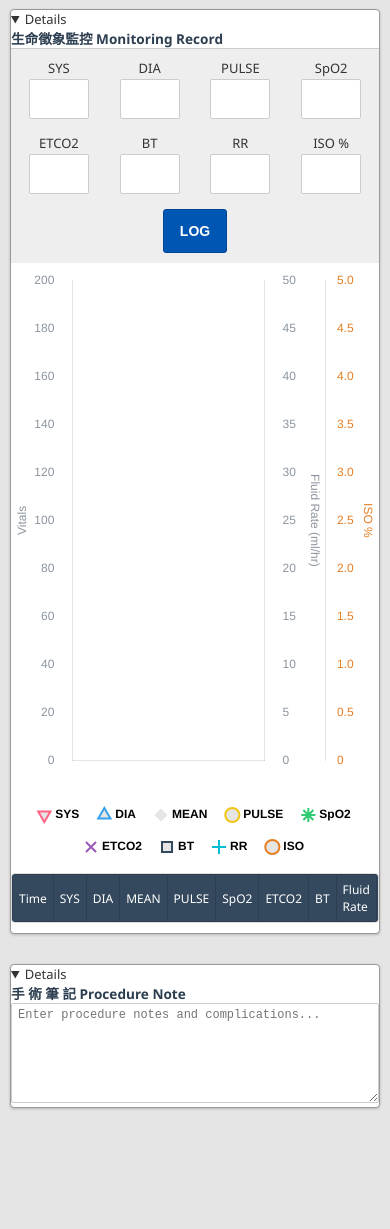
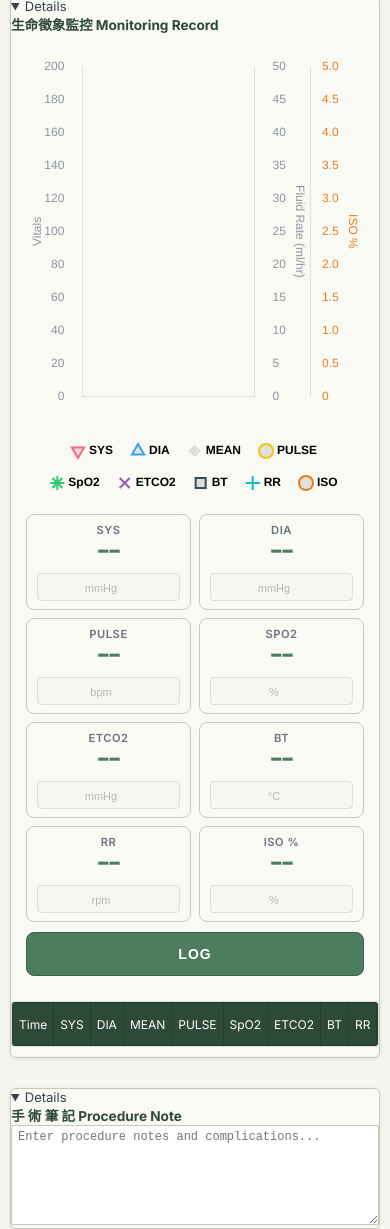
Before and after one commit to blackghost1989/anesthesia_record, a website built with Vite: page index.html in a window 390 px wide. Shown: the part 488-1717 px from the top of the page. Before the commit the page ends 1626 px from the top, so only its background shows below. Built offline with nearby package versions, Linux system fonts and the light colour scheme.

Commit message:
feat: Forest Sage theme + dashboard layout
- Color palette: sage green (#4d7c5e) accent, warm off-white bg, deep forest headers
- Dashboard layout: chart left 60%, vital sign cards right 40%
- Vital cards: large number displays updated on LOG
- Responsive breakpoints for mobile
- Added RR and ISO% to history table columns

```diff
--- a/index.html
+++ b/index.html
@@ -252,46 +252,64 @@
                         <h2>生命徵象監控 Monitoring Record</h2>
                     </div>
                     <div class="card-content">
-                <div class="vital-inputs">
-                    <div class="input-mini">
-                        <label>SYS</label>
-                        <input type="number" id="input-sys" inputmode="numeric">
-                    </div>
-                    <div class="input-mini">
-                        <label>DIA</label>
-                        <input type="number" id="input-dia" inputmode="numeric">
-                    </div>
-                    <div class="input-mini">
-                        <label>PULSE</label>
-                        <input type="number" id="input-pulse" inputmode="numeric">
-                    </div>
-                    <div class="input-mini">
-                        <label>SpO2</label>
-                        <input type="number" id="input-spo2" inputmode="numeric">
-                    </div>
-                    <div class="input-mini">
-                        <label>ETCO2</label>
-                        <input type="number" id="input-etco2" inputmode="numeric">
-                    </div>
-                    <div class="input-mini">
-                        <label>BT</label>
-                        <input type="number" id="input-bt" inputmode="decimal" step="0.1">
-                    </div>
-                    <div class="input-mini">
-                        <label>RR</label>
-                        <input type="number" id="input-rr" inputmode="numeric">
-                    </div>
-                    <div class="input-mini">
-                        <label>ISO %</label>
-                        <input type="number" id="input-iso" inputmode="decimal" step="0.1">
-                    </div>
-                    <button id="log-vitals" class="btn-primary">LOG</button>
-                </div>
+                        <!-- Dashboard Grid: Chart Left + Vital Cards Right -->
+                        <div class="monitoring-dashboard">
+                            <div class="chart-panel">
                                 <div class="chart-wrapper">
                                     <div class="chart-scroll-container">
                                         <canvas id="vitalChart"></canvas>
                                     </div>
                                 </div>
+                            </div>
+                            <div class="vital-cards-panel">
+                                <div class="vital-cards-grid">
+                                    <div class="vital-card">
+                                        <label>SYS</label>
+                                        <span class="vital-display" id="display-sys">--</span>
+                                        <input type="number" id="input-sys" inputmode="numeric" placeholder="mmHg">
+                                    </div>
+                                    <div class="vital-card">
+                                        <label>DIA</label>
+                                        <span class="vital-display" id="display-dia">--</span>
+                                        <input type="number" id="input-dia" inputmode="numeric" placeholder="mmHg">
+                                    </div>
+                                    <div class="vital-card">
+                                        <label>PULSE</label>
+                                        <span class="vital-display" id="display-pulse">--</span>
+                                        <input type="number" id="input-pulse" inputmode="numeric" placeholder="bpm">
+                                    </div>
+                                    <div class="vital-card">
+                                        <label>SpO2</label>
+                                        <span class="vital-display" id="display-spo2">--</span>
+                                        <input type="number" id="input-spo2" inputmode="numeric" placeholder="%">
+                                    </div>
+                                    <div class="vital-card">
+                                        <label>ETCO2</label>
+                                        <span class="vital-display" id="display-etco2">--</span>
+                                        <input type="number" id="input-etco2" inputmode="numeric" placeholder="mmHg">
+                                    </div>
+                                    <div class="vital-card">
+                                        <label>BT</label>
+                                        <span class="vital-display" id="display-bt">--</span>
+                                        <input type="number" id="input-bt" inputmode="decimal" step="0.1"
+                                            placeholder="°C">
+                                    </div>
+                                    <div class="vital-card">
+                                        <label>RR</label>
+                                        <span class="vital-display" id="display-rr">--</span>
+                                        <input type="number" id="input-rr" inputmode="numeric" placeholder="rpm">
+                                    </div>
+                                    <div class="vital-card">
+                                        <label>ISO %</label>
+                                        <span class="vital-display" id="display-iso">--</span>
+                                        <input type="number" id="input-iso" inputmode="decimal" step="0.1"
+                                            placeholder="%">
+                                    </div>
+                                </div>
+                                <button id="log-vitals" class="btn-primary btn-log">LOG</button>
+                            </div>
+                        </div>
+                        <!-- History Table (full width) -->
                         <div class="table-container history-table">
                             <table id="vitals-history">
                                 <thead>
@@ -304,7 +322,8 @@
                                         <th>SpO2</th>
                                         <th>ETCO2</th>
                                         <th>BT</th>
-                                <th>Fluid Rate</th>
+                                        <th>RR</th>
+                                        <th>ISO %</th>
                                         <th>Action</th>
                                     </tr>
                                 </thead>
--- a/theme-technical.css
+++ b/theme-technical.css
@@ -1,16 +1,16 @@
 :root {
-    --bg-color: #e5e5e5;
-    --card-bg: #ffffff;
-    --accent-color: #0056b3;
-    /* Strong Blue */
-    --text-main: #333;
-    --text-muted: #555;
-    --border-color: #999;
-    --header-bg: #2c3e50;
-    --header-text: #ecf0f1;
-    --font-family: 'Segoe UI', Tahoma, Geneva, Verdana, sans-serif;
+    --bg-color: #f5f5ef;
+    --card-bg: #fafaf5;
+    --accent-color: #4d7c5e;
+    /* Sage Green */
+    --text-main: #374151;
+    --text-muted: #6b7280;
+    --border-color: #c5c9b8;
+    --header-bg: #2d4a37;
+    --header-text: #f0ede6;
+    --font-family: 'Inter', 'Segoe UI', Tahoma, Geneva, Verdana, sans-serif;
     --header-height: 50px;
-    --radius: 4px;
+    --radius: 6px;
 }
 
 * {
@@ -56,7 +56,7 @@ html {
 .card {
     background: var(--card-bg);
     border: 1px solid var(--border-color);
-    box-shadow: 0 1px 3px rgba(0, 0, 0, 0.2);
+    box-shadow: 0 1px 4px rgba(45, 74, 55, 0.1);
     border-radius: var(--radius);
 }
 
@@ -90,7 +90,7 @@ details>summary::-webkit-details-marker {
 }
 
 summary.card-header {
-    background: #ecf0f1;
+    background: #eceee6;
     border-bottom: 1px solid var(--border-color);
     padding: 0.5rem;
     padding-left: 30px;
@@ -106,7 +106,7 @@ summary.card-header::after {
     content: '▶';
     /* Triangler arrow */
     font-size: 0.8rem;
-    color: #555;
+    color: #6b7280;
     position: absolute;
     left: 10px;
     top: 50%;
@@ -142,9 +142,9 @@ details[open]>summary.card-header::after {
 .tab-btn {
     flex-shrink: 0;
     padding: 6px 14px;
-    border: 1px solid #ccc;
-    border-radius: 4px;
-    background: #f5f5f5;
+    border: 1px solid #c5c9b8;
+    border-radius: 6px;
+    background: #eceee6;
     cursor: pointer;
     font-size: 12px;
     font-weight: 500;
@@ -153,7 +153,7 @@ details[open]>summary.card-header::after {
 }
 
 .tab-btn:hover {
-    background: #e0e0e0;
+    background: #dde0d5;
 }
 
 .tab-btn.active {
@@ -185,7 +185,7 @@ details[open]>summary.card-header::after {
 }
 
 .card-header h2 {
-    color: #2c3e50;
+    color: #2d4a37;
     font-weight: 700;
     font-size: 0.85rem;
     margin: 0;
@@ -195,7 +195,7 @@ input,
 select,
 textarea {
     background: #fff;
-    border: 1px solid #ccc;
+    border: 1px solid #c5c9b8;
     border-radius: 2px;
     padding: 4px 6px;
     font-size: 12px;
@@ -206,7 +206,7 @@ textarea {
 input:focus,
 select:focus {
     border-color: var(--accent-color);
-    box-shadow: inset 0 1px 1px rgba(0, 0, 0, 0.075), 0 0 4px rgba(0, 86, 179, 0.6);
+    box-shadow: inset 0 1px 1px rgba(0, 0, 0, 0.05), 0 0 4px rgba(77, 124, 94, 0.4);
 }
 
 button {
@@ -220,12 +220,12 @@ button {
 .btn-primary {
     background: var(--accent-color);
     color: white;
-    border: 1px solid #004494;
+    border: 1px solid #3a6349;
 }
 
 .btn-secondary {
     background: #f8f9fa;
-    border: 1px solid #ced4da;
+    border: 1px solid #c5c9b8;
     color: #333;
 }
 
@@ -239,12 +239,12 @@ button {
     width: 20px;
     height: 20px;
     border-radius: 3px;
-    background: #e0e0e0;
-    color: #333;
+    background: #eceee6;
+    color: #374151;
     display: flex;
     align-items: center;
     justify-content: center;
-    border: 1px solid #999;
+    border: 1px solid #c5c9b8;
 }
 
 /* Table Enhancements - Zebra Striping */
@@ -255,12 +255,12 @@ table {
 }
 
 th {
-    background: #34495e;
+    background: #2d4a37;
     color: white;
     padding: 6px;
     text-align: left;
     font-weight: normal;
-    border: 1px solid #2c3e50;
+    border: 1px solid #243d2e;
 }
 
 td {
@@ -269,11 +269,11 @@ td {
 }
 
 tbody tr:nth-child(odd) {
-    background-color: #f9f9f9;
+    background-color: #f7f7f2;
 }
 
 tbody tr:hover {
-    background-color: #e8f4fd;
+    background-color: #e8f0e8;
 }
 
 /* Grid Form - Dense */
@@ -410,12 +410,12 @@ tbody tr:hover {
     position: sticky;
     top: 0;
     z-index: 5;
-    background: #34495e;
+    background: #2d4a37;
 }
 
 .history-table th {
     /* Ensure header matches sticky background */
-    background: #34495e;
+    background: #2d4a37;
 }
 
 .modal-btn.cancel {
@@ -453,7 +453,7 @@ input,
 select,
 textarea {
     background: #fff;
-    border: 1px solid #ccc;
+    border: 1px solid #c5c9b8;
     border-radius: 2px;
     padding: 4px 6px;
     font-size: 12px;
@@ -502,32 +502,121 @@ table select:focus {
     outline: 2px solid var(--accent-color);
 }
 
-.vital-inputs {
-    display: flex;
-    flex-direction: row;
-    gap: 10px;
-    align-items: flex-end;
-    padding: 10px;
-    background: #eee;
-    border-top: 1px solid #ccc;
-    justify-content: center;
-    flex-wrap: wrap;
-    /* Allow wrapping if screen is small */
+/* === Dashboard Layout: Monitoring Section === */
+.monitoring-dashboard {
+    display: grid;
+    grid-template-columns: 1.5fr 1fr;
+    gap: 15px;
+    padding: 15px;
+    min-height: 500px;
 }
 
-.input-mini {
+.chart-panel {
+    min-width: 0;
+    /* Prevent grid blowout */
+}
+
+.chart-panel .chart-scroll-container canvas {
+    min-height: 450px;
+}
+
+.vital-cards-panel {
     display: flex;
     flex-direction: column;
-    /* Label on top of input */
+    gap: 10px;
+}
+
+.vital-cards-grid {
+    display: grid;
+    grid-template-columns: 1fr 1fr;
+    gap: 8px;
+    flex: 1;
+}
+
+.vital-card {
+    background: var(--card-bg);
+    border: 1px solid var(--border-color);
+    border-radius: 8px;
+    padding: 8px 10px;
+    display: flex;
+    flex-direction: column;
     align-items: center;
     gap: 2px;
+    transition: box-shadow 0.2s ease;
 }
 
-.input-mini input {
-    width: 60px;
+.vital-card:hover {
+    box-shadow: 0 2px 8px rgba(45, 74, 55, 0.15);
+}
+
+.vital-card label {
+    font-size: 0.7rem;
+    font-weight: 600;
+    color: var(--text-muted);
+    text-transform: uppercase;
+    letter-spacing: 0.5px;
+}
+
+.vital-display {
+    font-size: 1.8rem;
+    font-weight: 700;
+    color: var(--accent-color);
+    font-family: 'JetBrains Mono', 'Courier New', monospace;
+    line-height: 1.1;
+    min-height: 2rem;
+}
+
+.vital-card input {
+    width: 100%;
     text-align: center;
-    font-weight: bold;
+    font-weight: 600;
+    font-size: 13px;
+    height: 28px;
+    border: 1px solid #dde0d5;
+    border-radius: 4px;
+    background: #f7f7f2;
+}
+
+.vital-card input:focus {
+    background: #fff;
+    border-color: var(--accent-color);
+    box-shadow: 0 0 0 2px rgba(77, 124, 94, 0.2);
+}
+
+.vital-card input::placeholder {
+    color: #b5b8ad;
+    font-weight: 400;
+    font-size: 11px;
+}
+
+.btn-log {
+    padding: 10px 20px;
     font-size: 14px;
+    font-weight: 700;
+    letter-spacing: 1px;
+    border-radius: 8px;
+    width: 100%;
+}
+
+/* Mobile: stack chart and cards vertically */
+@media (max-width: 900px) {
+    .monitoring-dashboard {
+        grid-template-columns: 1fr;
+    }
+
+    .vital-cards-grid {
+        grid-template-columns: repeat(4, 1fr);
+    }
+
+    .vital-display {
+        font-size: 1.4rem;
+    }
+}
+
+@media (max-width: 480px) {
+    .vital-cards-grid {
+        grid-template-columns: 1fr 1fr;
+    }
 }
 
 /* Header Actions */
@@ -925,20 +1014,20 @@ table td:last-child {
 
     .tab-btn {
         padding: 10px 20px;
-        background: #e0e0e0;
-        border: 1px solid #ccc;
+        background: #eceee6;
+        border: 1px solid #c5c9b8;
         border-bottom: none;
         border-radius: 8px 8px 0 0;
         cursor: pointer;
         font-weight: 600;
-        color: #555;
+        color: #6b7280;
         white-space: nowrap;
         transition: background 0.2s, color 0.2s;
         font-size: 14px;
     }
 
     .tab-btn:hover {
-        background: #ebebeb;
+        background: #dde0d5;
     }
 
     .tab-btn.active {
```
Also changed, not shown: main.js (+24 -0 lines). Lines whose indentation alone changed are shown as unchanged.
